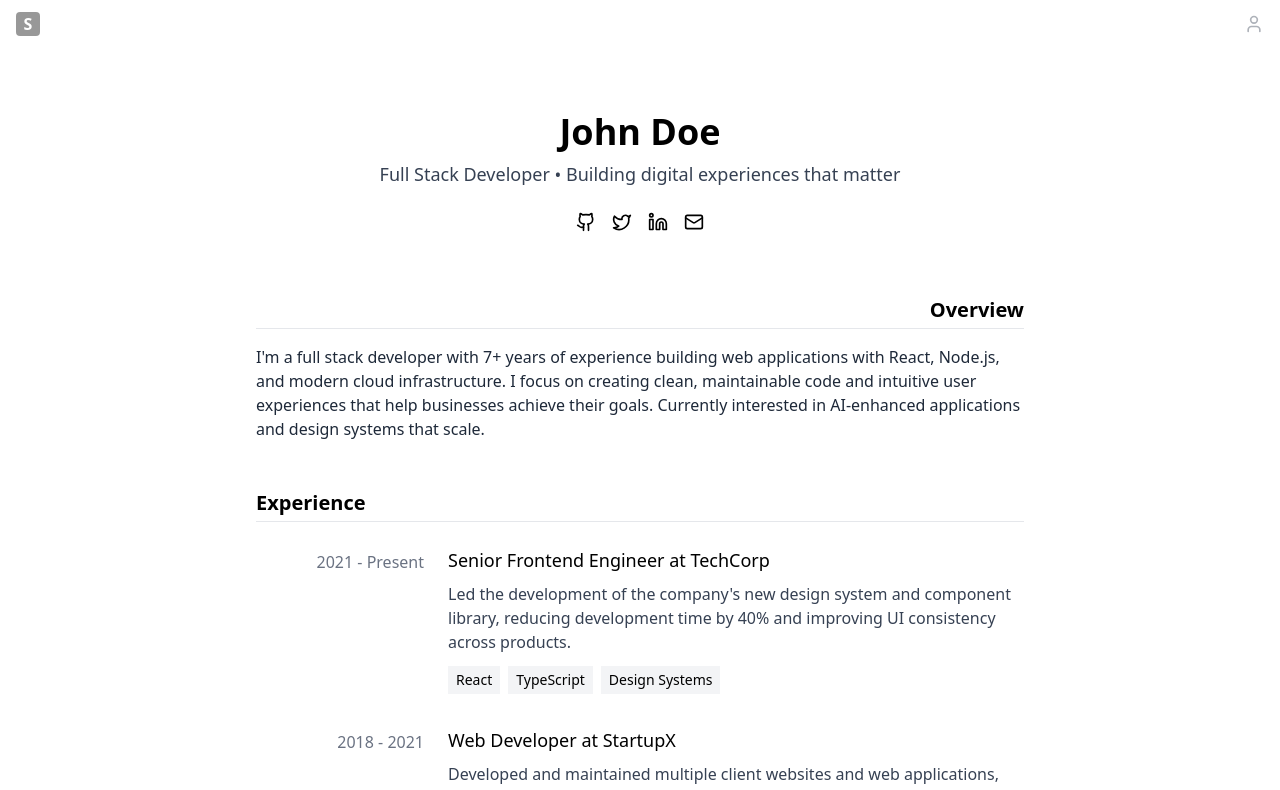
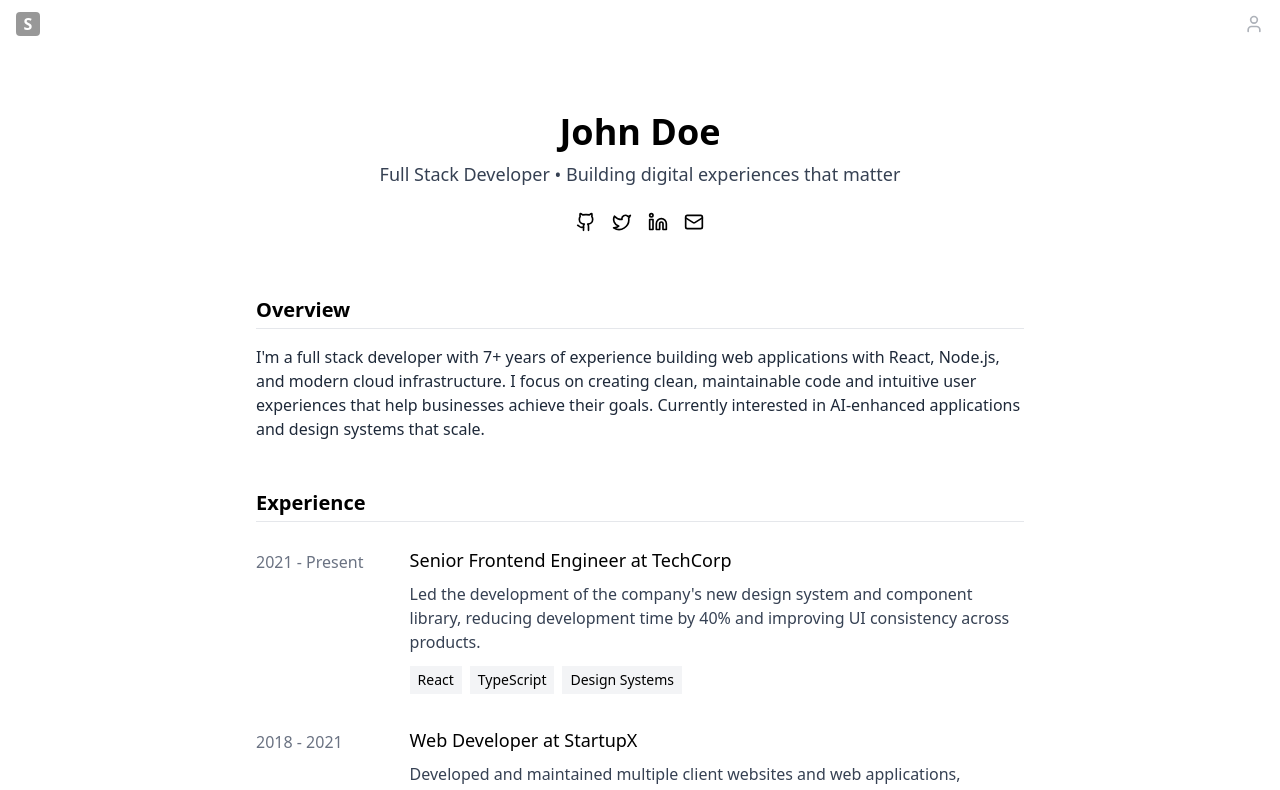
Before and after one commit to thenofreeman/sophical-frontend, a React (Vite) app: page / in a window 1280 px wide. Shown: the top 790 px of the page. Built offline with nearby package versions, Linux system fonts and the light colour scheme.

Commit message:
align dates and adjust section widths

```diff
--- a/package.json
+++ b/package.json
@@ -13,7 +13,8 @@
     "@tailwindcss/vite": "^4.1.3",
     "lucide-react": "^0.487.0",
     "react": "^19.0.0",
-    "react-dom": "^19.0.0"
+    "react-dom": "^19.0.0",
+    "react-router-dom": "^7.5.0"
   },
   "devDependencies": {
     "@eslint/js": "^9.21.0",
--- a/src/layouts/CV.tsx
+++ b/src/layouts/CV.tsx
@@ -132,10 +132,10 @@ const CVSection: React.FC<CVSectionProps> = ({ title, items }) => {
 
       {items.map((item, index) => (
         <div className="mb-8 flex" key={index}>
-          <div className="w-1/4 pr-6 text-right text-gray-500 pt-1">
+          <div className="w-1/5 pr-6 text-left text-gray-500 pt-1">
             {item.period || item.category}
           </div>
-          <div className="w-3/4">
+          <div className="w-4/5">
             {item.title && <h3 className="font-medium text-lg">{item.title}</h3>}
             {item.description && <p className="text-gray-700 my-2">{item.description}</p>}
             {item.link && (
@@ -187,7 +187,7 @@ export default function CV({ data = cvData }: CVProps): React.ReactElement {
 
         {/* Overview Section */}
         <section className="mb-12">
-          <h2 className="text-xl font-semibold mb-4 text-right border-b border-gray-200 pb-1">Overview</h2>
+          <h2 className="text-xl font-semibold mb-4 text-left border-b border-gray-200 pb-1">Overview</h2>
           <p className="text-gray-800">{data.overview}</p>
         </section>
 
```
Also changed, not shown: 1 other file (tests, documents, lock files or other folders).
